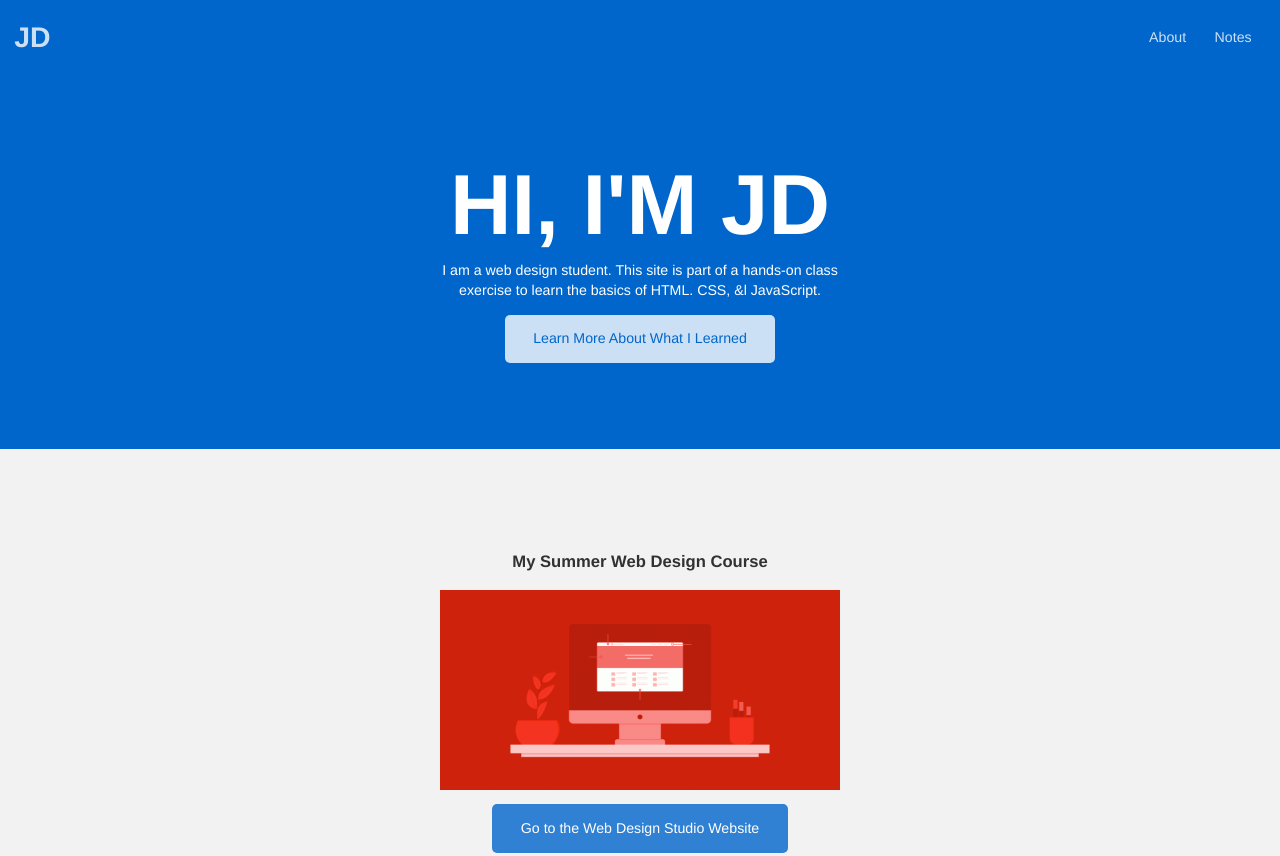
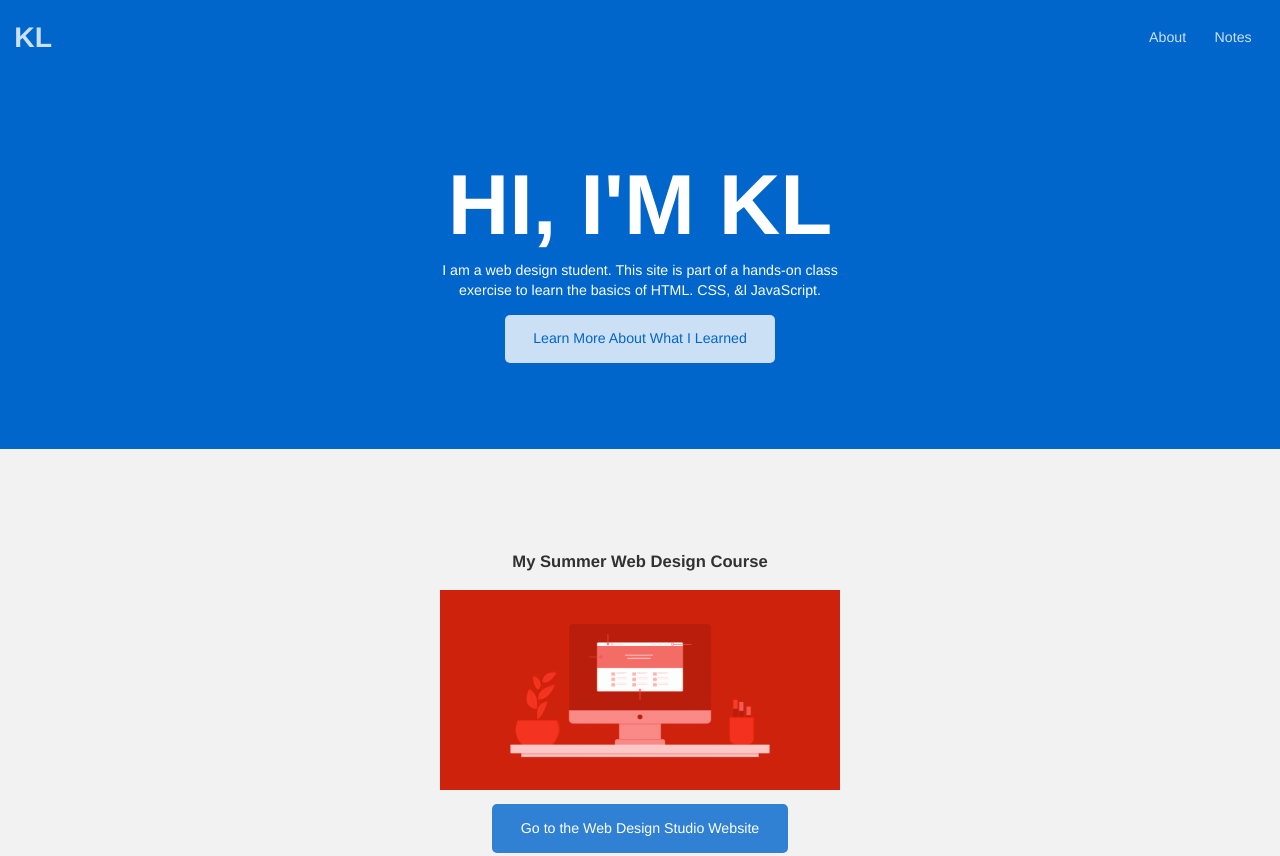
Before and after one commit to iolanikaiden/iolanikaiden.github.io, a plain HTML site: page index.html in a window 1280 px wide. Shown: the top 856 px of the page. Drawn offline with Linux system fonts and the light colour scheme.

Commit message:
modified website

```diff
--- a/index.html
+++ b/index.html
@@ -14,7 +14,7 @@
 <body>
     <header>
         <div class="site-id">
-            <h1><a href="index.html">JD</a></h1>
+            <h1><a href="index.html">KL</a></h1>
         </div>
         <nav class="site-nav">
             <ul>
@@ -25,7 +25,7 @@
     </header>
     <main>
         <section class="hero">
-            <h2>Hi, I'm JD</h2>
+            <h2>Hi, I'm KL</h2>
             <p>I am a web design student. This site is part of a hands-on class exercise to learn the basics of HTML. CSS, &ampl JavaScript.</p>
             <a href="about.html" class="button dark">Learn More About What I Learned</a>
         </section>
```
